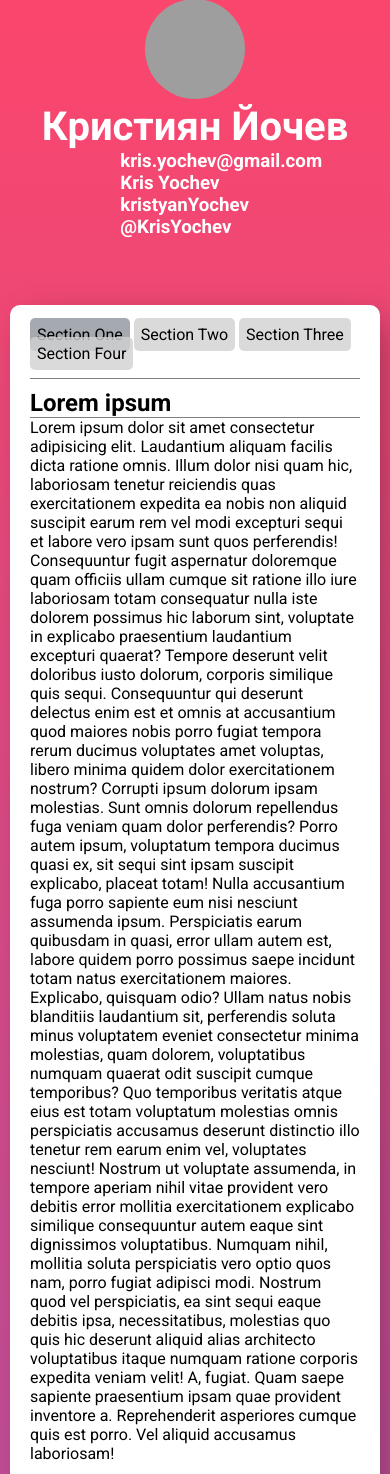
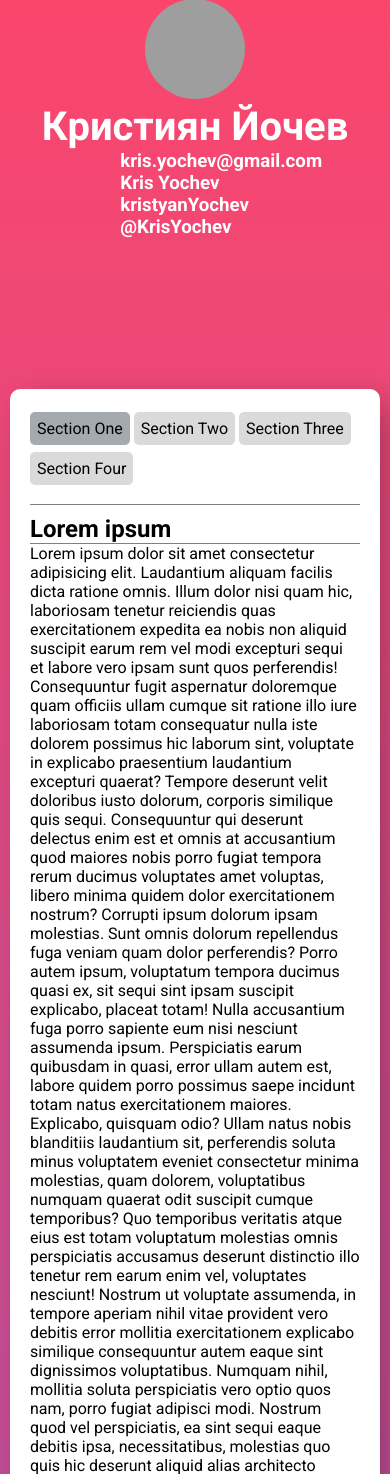
Before and after one commit to kristyanYochev/CV, a PHP site: page / in a window 390 px wide. Shown: the part 33-1507 px from the top of the page. Run offline with PHP 8.4, Linux system fonts and the light colour scheme; some libraries are stand-ins or nearby versions; grey boxes are pictures that could not be loaded.

Commit message:
Fixed mobile issue

```diff
--- a/styles/main.css
+++ b/styles/main.css
@@ -26,7 +26,7 @@ body {
     width: 100vw;
     display: grid;
     grid-template-columns: 10px 1fr 10px;
-    grid-template-rows: 40vh 1fr 10vh;
+    grid-template-rows: 50vh 1fr 10vh;
     grid-template-areas:
         "header header header"
         "gutter1 content gutter"
--- a/styles/nav.css
+++ b/styles/nav.css
@@ -21,6 +21,7 @@
 
     padding: 7px;
     border-radius: 5px;
+    line-height: 40px;
 
     transition: box-shadow 0.5s;
 }
```
